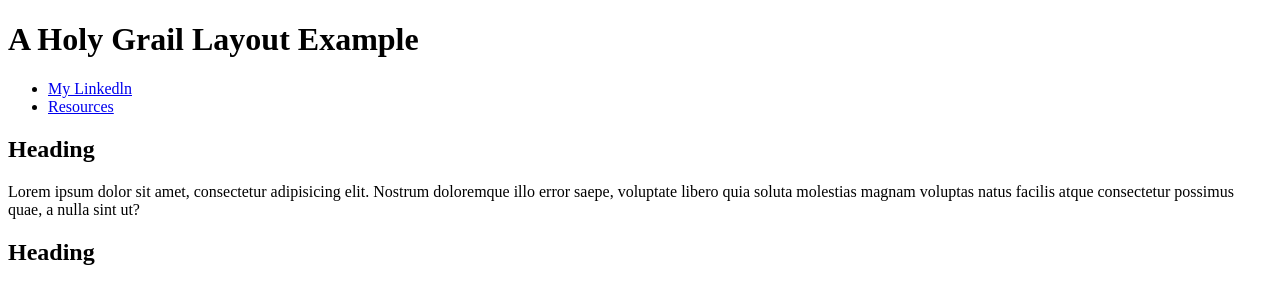
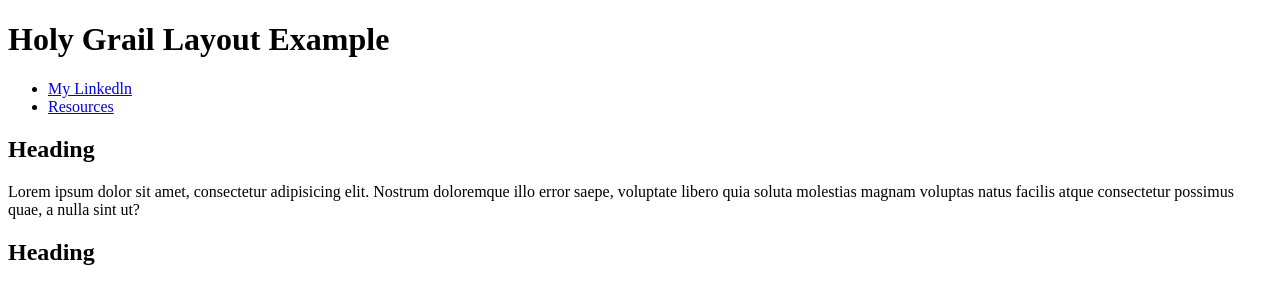
Before and after one commit to Niq256/wdd130, a plain HTML site: page week02/holygrail.html in a window 1280 px wide. Shown: the top 283 px of the page. Drawn offline with Linux system fonts and the light colour scheme.

Commit message:
title edit

```diff
--- a/week02/holygrail.html
+++ b/week02/holygrail.html
@@ -3,13 +3,13 @@
   <head>
     <meta charset="utf-8">
     <meta name="viewport" content="width=device-width,initial-scale=1.0">
-    <title>Twesigye Niclous | WDD 130</title>
+    <title>Twesigye Niclous | Holy Grail Layout Example</title>
     <meta name="description" content="A common layout example on the web called the 'holy grail' layout.">
     <meta name="author" content="Twesigye Niclous">
   </head>
   <body>
     <header>
-        <h1>A Holy Grail Layout Example</h1>
+        <h1>Holy Grail Layout Example</h1>
       </header>
       <nav>
         <ul>
```
